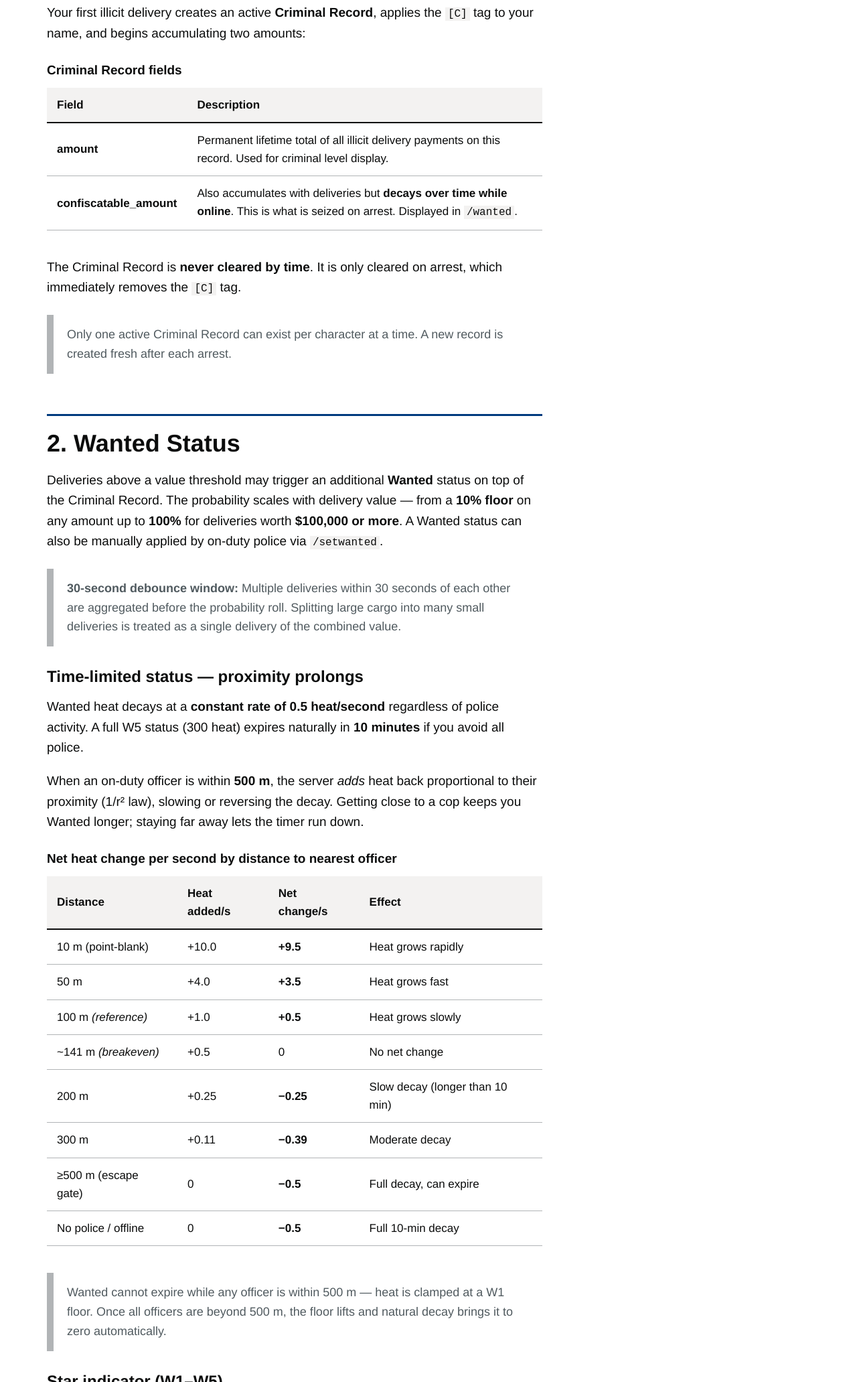
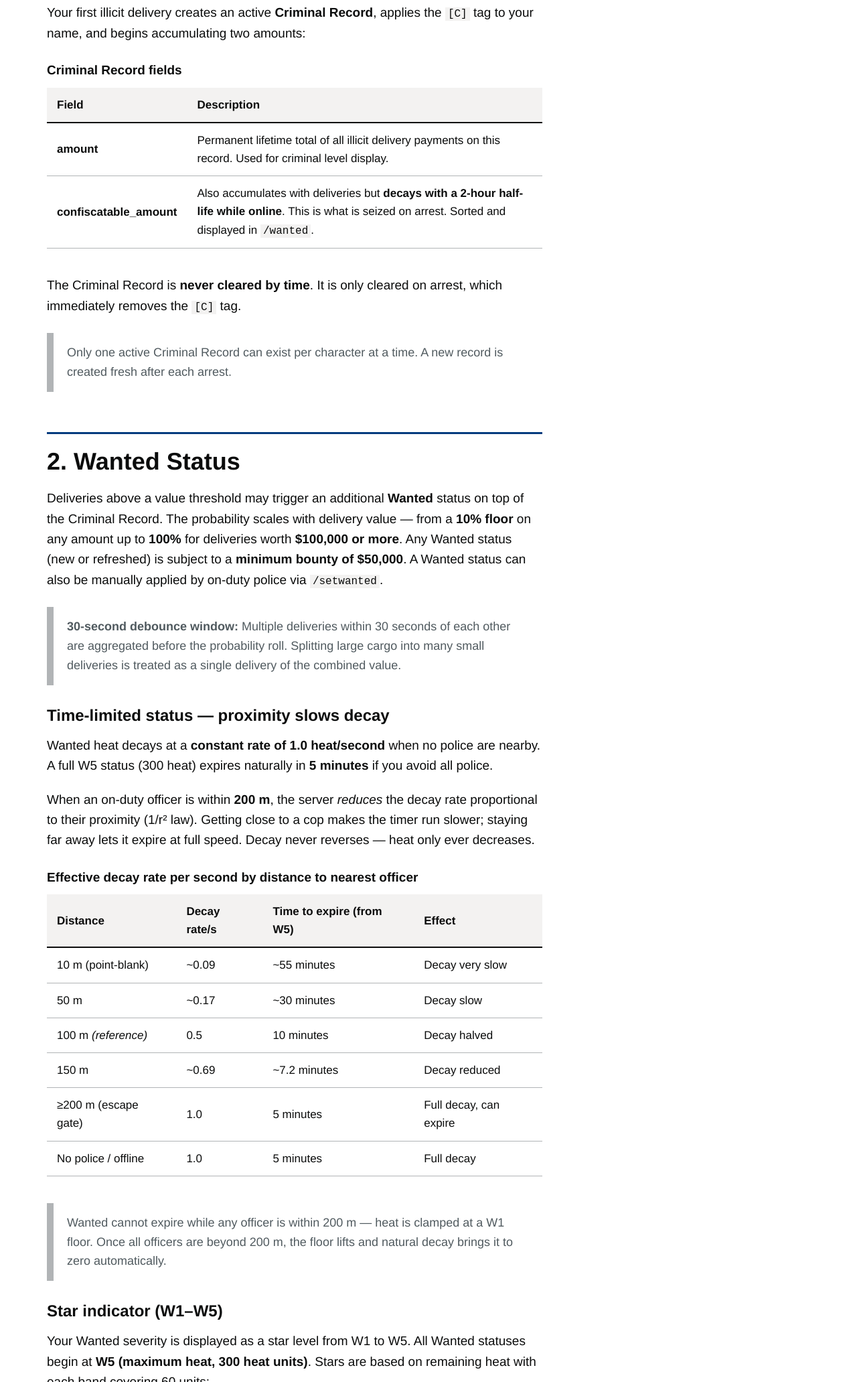
Before and after one commit to ASEAN-Motor-Club/amc-peripheral, an Astro site in the folder gov-web/: page /justice/arrest-wanted in a window 1280 px wide. Shown: the part 737-2800 px from the top of the page at 67% size. Built offline with nearby package versions, Linux system fonts and the light colour scheme; Astro itself is replaced by a stand-in of ours.

Commit message:
Update arrest-wanted docs for new decay mechanics

```diff
--- a/gov-web/src/pages/justice/arrest-wanted.astro
+++ b/gov-web/src/pages/justice/arrest-wanted.astro
@@ -20,7 +20,7 @@ import Sidebar from '../../components/Sidebar.astro';
       <h1>Arrest &amp; Wanted System</h1>
 
       <SummaryBox title="Summary">
-        <p>Delivering illicit cargo creates a <strong>Criminal Record</strong> (the <code>[C]</code> tag). A Wanted status may additionally apply, which police can actively decay through proximity. On arrest, police confiscate your <strong>Wanted bounty plus your confiscatable amount</strong>, and your Criminal Record is cleared. Police may also manually flag suspects using <code>/setwanted</code>, subject to a 1-hour cooldown after prior Wanted expiry.</p>
+        <p>Delivering illicit cargo creates a <strong>Criminal Record</strong> (the <code>[C]</code> tag). A Wanted status may additionally apply. On arrest, police confiscate your <strong>Wanted bounty plus your confiscatable amount</strong>, and your Criminal Record is cleared. Police may also manually flag suspects using <code>/setwanted</code>, subject to a 1-hour cooldown after prior Wanted expiry. <strong>Teleporting while Wanted triggers an automatic arrest.</strong></p>
       </SummaryBox>
 
       <h2 id="criminal-record">1. Criminal Record</h2>
@@ -36,7 +36,7 @@ import Sidebar from '../../components/Sidebar.astro';
           </tr>
           <tr>
             <td><strong>confiscatable_amount</strong></td>
-            <td>Also accumulates with deliveries but <strong>decays over time while online</strong>. This is what is seized on arrest. Displayed in <code>/wanted</code>.</td>
+            <td>Also accumulates with deliveries but <strong>decays with a 2-hour half-life while online</strong>. This is what is seized on arrest. Sorted and displayed in <code>/wanted</code>.</td>
           </tr>
         </tbody>
       </table>
@@ -48,33 +48,31 @@ import Sidebar from '../../components/Sidebar.astro';
       </InsetText>
 
       <h2 id="wanted-status">2. Wanted Status</h2>
-      <p>Deliveries above a value threshold may trigger an additional <strong>Wanted</strong> status on top of the Criminal Record. The probability scales with delivery value — from a <strong>10% floor</strong> on any amount up to <strong>100%</strong> for deliveries worth <strong>$100,000 or more</strong>. A Wanted status can also be manually applied by on-duty police via <code>/setwanted</code>.</p>
+      <p>Deliveries above a value threshold may trigger an additional <strong>Wanted</strong> status on top of the Criminal Record. The probability scales with delivery value — from a <strong>10% floor</strong> on any amount up to <strong>100%</strong> for deliveries worth <strong>$100,000 or more</strong>. Any Wanted status (new or refreshed) is subject to a <strong>minimum bounty of $50,000</strong>. A Wanted status can also be manually applied by on-duty police via <code>/setwanted</code>.</p>
 
       <InsetText>
         <strong>30-second debounce window:</strong> Multiple deliveries within 30 seconds of each other are aggregated before the probability roll. Splitting large cargo into many small deliveries is treated as a single delivery of the combined value.
       </InsetText>
 
-      <h3>Time-limited status — proximity prolongs</h3>
-      <p>Wanted heat decays at a <strong>constant rate of 0.5 heat/second</strong> regardless of police activity. A full W5 status (300 heat) expires naturally in <strong>10 minutes</strong> if you avoid all police.</p>
-      <p>When an on-duty officer is within <strong>500 m</strong>, the server <em>adds</em> heat back proportional to their proximity (1/r² law), slowing or reversing the decay. Getting close to a cop keeps you Wanted longer; staying far away lets the timer run down.</p>
+      <h3>Time-limited status — proximity slows decay</h3>
+      <p>Wanted heat decays at a <strong>constant rate of 1.0 heat/second</strong> when no police are nearby. A full W5 status (300 heat) expires naturally in <strong>5 minutes</strong> if you avoid all police.</p>
+      <p>When an on-duty officer is within <strong>200 m</strong>, the server <em>reduces</em> the decay rate proportional to their proximity (1/r² law). Getting close to a cop makes the timer run slower; staying far away lets it expire at full speed. Decay never reverses — heat only ever decreases.</p>
 
       <table class="govuk-table">
-        <caption>Net heat change per second by distance to nearest officer</caption>
-        <thead><tr><th>Distance</th><th>Heat added/s</th><th>Net change/s</th><th>Effect</th></tr></thead>
+        <caption>Effective decay rate per second by distance to nearest officer</caption>
+        <thead><tr><th>Distance</th><th>Decay rate/s</th><th>Time to expire (from W5)</th><th>Effect</th></tr></thead>
         <tbody>
-          <tr><td>10 m (point-blank)</td><td>+10.0</td><td><strong>+9.5</strong></td><td>Heat grows rapidly</td></tr>
-          <tr><td>50 m</td><td>+4.0</td><td><strong>+3.5</strong></td><td>Heat grows fast</td></tr>
-          <tr><td>100 m <em>(reference)</em></td><td>+1.0</td><td><strong>+0.5</strong></td><td>Heat grows slowly</td></tr>
-          <tr><td>~141 m <em>(breakeven)</em></td><td>+0.5</td><td>0</td><td>No net change</td></tr>
-          <tr><td>200 m</td><td>+0.25</td><td><strong>−0.25</strong></td><td>Slow decay (longer than 10 min)</td></tr>
-          <tr><td>300 m</td><td>+0.11</td><td><strong>−0.39</strong></td><td>Moderate decay</td></tr>
-          <tr><td>≥500 m (escape gate)</td><td>0</td><td><strong>−0.5</strong></td><td>Full decay, can expire</td></tr>
-          <tr><td>No police / offline</td><td>0</td><td><strong>−0.5</strong></td><td>Full 10-min decay</td></tr>
+          <tr><td>10 m (point-blank)</td><td>~0.09</td><td>~55 minutes</td><td>Decay very slow</td></tr>
+          <tr><td>50 m</td><td>~0.17</td><td>~30 minutes</td><td>Decay slow</td></tr>
+          <tr><td>100 m <em>(reference)</em></td><td>0.5</td><td>10 minutes</td><td>Decay halved</td></tr>
+          <tr><td>150 m</td><td>~0.69</td><td>~7.2 minutes</td><td>Decay reduced</td></tr>
+          <tr><td>≥200 m (escape gate)</td><td>1.0</td><td>5 minutes</td><td>Full decay, can expire</td></tr>
+          <tr><td>No police / offline</td><td>1.0</td><td>5 minutes</td><td>Full decay</td></tr>
         </tbody>
       </table>
 
       <InsetText>
-        Wanted cannot expire while any officer is within 500 m — heat is clamped at a W1 floor. Once all officers are beyond 500 m, the floor lifts and natural decay brings it to zero automatically.
+        Wanted cannot expire while any officer is within 200 m — heat is clamped at a W1 floor. Once all officers are beyond 200 m, the floor lifts and natural decay brings it to zero automatically.
       </InsetText>
 
       <h3>Star indicator (W1–W5)</h3>
@@ -95,11 +93,13 @@ import Sidebar from '../../components/Sidebar.astro';
 
       <p>You receive an in-game system message each time your star level changes. When fully expired, you are notified and a server-wide announcement confirms your escape.</p>
 
-      <h3>Heat escalation — teleporting and logging out near police</h3>
-      <p>Two actions while Wanted and within <strong>2 km</strong> of a police officer trigger heat <em>escalation</em> using the same 1/r² proximity law (up to +300 heat at point-blank range):</p>
+      <h3>Auto-arrest on teleport</h3>
+      <p>Teleporting while Wanted is considered a direct attempt to evade capture. The following actions trigger an <strong>immediate automatic arrest</strong> (teleport to jail and full confiscation):</p>
       <ul class="govuk-list govuk-list--bullet">
-        <li><strong>Teleporting:</strong> Instantly escalates your heat based on proximity to the nearest officer.</li>
-        <li><strong>Logging out:</strong> Applies the same heat escalation on disconnect. Your Wanted status is <em>not</em> cleared — it persists and resumes when you log back in. No money is confiscated on logout.</li>
+        <li><strong>Teleporting:</strong> Any manual teleport (via <code>/tp</code>, menu, or portals) while Wanted results in immediate arrest.</li>
+        <li><strong>Vehicle Reset:</strong> Using roadside recovery (Rescue) while Wanted results in immediate arrest.</li>
+        <li><strong>Respawning:</strong> Respawning at a hospital or garage while Wanted results in immediate arrest.</li>
+        <li><strong>Logging out:</strong> Your Wanted status persists and resumes when you log back in. If you log back in near police, heat may escalate, but you are not arrested until you teleport or are captured.</li>
       </ul>
 
       <h2 id="setwanted">3. Manual Wanted — <code>/setwanted</code></h2>
@@ -206,8 +206,14 @@ import Sidebar from '../../components/Sidebar.astro';
         <caption>What is confiscated on arrest</caption>
         <thead><tr><th>Source</th><th>Amount</th></tr></thead>
         <tbody>
-          <tr><td>Active Wanted bounty</td><td><code>Wanted.amount</code> — starts at delivery value, grows during police chases</td></tr>
-          <tr><td>Criminal Record confiscatable amount</td><td><code>CriminalRecord.confiscatable_amount</code> — decays over time while online</td></tr>
+          <tr>
+            <td>Active Wanted bounty</td>
+            <td><code>Wanted.amount</code> — starts at delivery value (floored at $50,000), grows during police chases</td>
+          </tr>
+          <tr>
+            <td>Criminal Record confiscatable amount</td>
+            <td><code>CriminalRecord.confiscatable_amount</code> — decays over time while online</td>
+          </tr>
         </tbody>
       </table>
 
@@ -218,15 +224,15 @@ import Sidebar from '../../components/Sidebar.astro';
       </InsetText>
 
       <h3>Bounty growth during police chases</h3>
-      <p>While you are Wanted and police officers are within 500 m, your Wanted bounty increases each tick using the same 1/r² proximity law as heat growth (closer = faster growth). Bounty is separate from heat — it accumulates permanently and is the amount seized on arrest:</p>
+      <p>While you are Wanted and police officers are within 200 m, your Wanted bounty increases each tick using the same 1/r² proximity law as decay reduction (closer = faster growth). Bounty is separate from heat — it accumulates permanently and is the amount seized on arrest:</p>
       <table class="govuk-table">
         <caption>Bounty growth rate by proximity to nearest officer</caption>
         <thead><tr><th>Distance</th><th>Growth rate</th></tr></thead>
         <tbody>
-          <tr><td>10 m (point-blank)</td><td>+$500/s (capped)</td></tr>
+          <tr><td>10 m (point-blank)</td><td>+$500/s</td></tr>
           <tr><td>50 m</td><td>+$200/s</td></tr>
           <tr><td>100 m <em>(reference)</em></td><td>+$50/s</td></tr>
-          <tr><td>≥500 m (escape gate)</td><td>+$0/s</td></tr>
+          <tr><td>≥200 m (escape gate)</td><td>+$0/s</td></tr>
         </tbody>
       </table>
       <p>The Wanted bounty resets to zero when the Wanted status expires (escape). However, your Criminal Record and its confiscatable amount remain — a future arrest will still seize that amount.</p>
```
